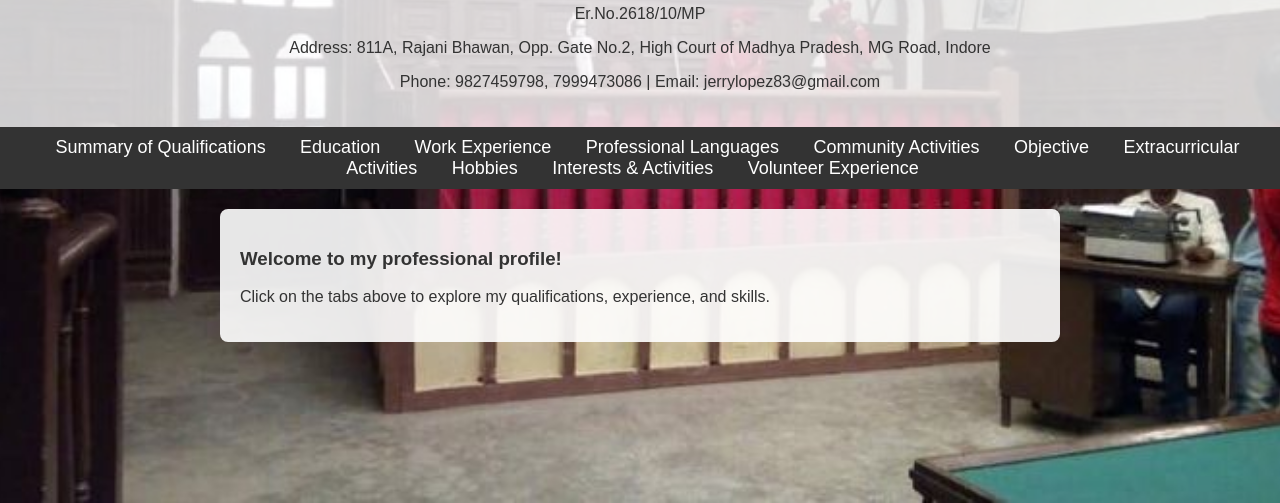
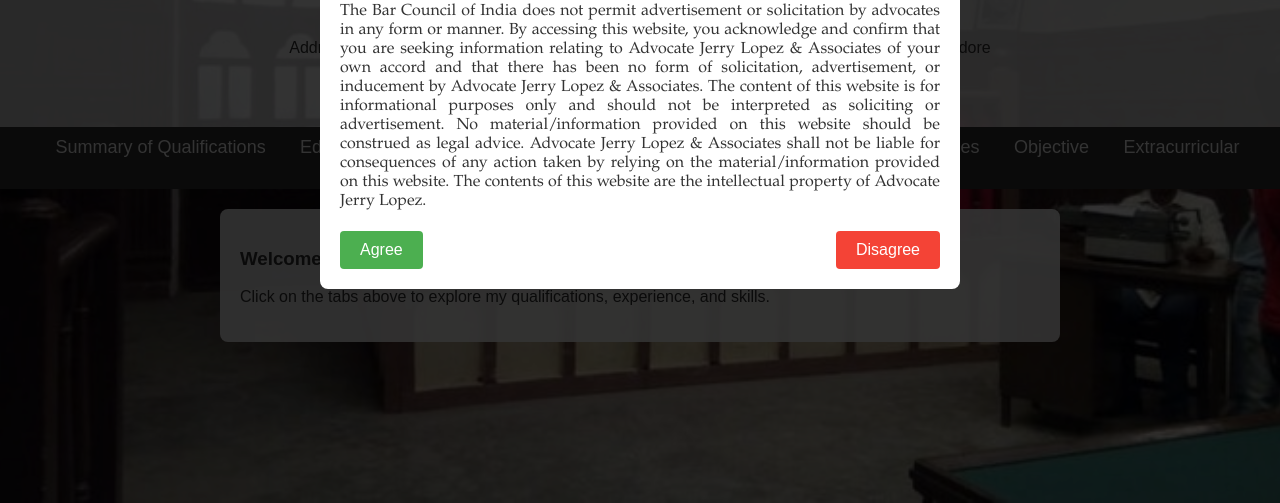
Before and after one commit to jerrylopez2112/RESUME, a plain HTML site: page index.html in a window 1280 px wide. Shown: the part 297-800 px from the top of the page. Drawn offline with Linux system fonts and the light colour scheme.

Commit message:
Update index.html

```diff
--- a/index.html
+++ b/index.html
@@ -44,9 +44,69 @@
             max-width: 800px;
             border-radius: 8px;
         }
+        /* Disclaimer overlay */
+        #disclaimer-overlay {
+            position: fixed;
+            top: 0;
+            left: 0;
+            width: 100%;
+            height: 100%;
+            background: rgba(0, 0, 0, 0.8);
+            display: flex;
+            justify-content: center;
+            align-items: center;
+            z-index: 1000;
+        }
+        #disclaimer-box {
+            background: white;
+            padding: 20px;
+            max-width: 600px;
+            border-radius: 8px;
+            font-family: Garamond, serif;
+            color: #333;
+            text-align: justify;
+        }
+        #disclaimer-box h1 {
+            text-align: center;
+            font-size: 24px;
+            margin-bottom: 20px;
+        }
+        #disclaimer-buttons {
+            display: flex;
+            justify-content: space-between;
+            margin-top: 20px;
+        }
+        #disclaimer-buttons button {
+            padding: 10px 20px;
+            font-size: 16px;
+            border: none;
+            border-radius: 4px;
+            cursor: pointer;
+        }
+        #agree {
+            background-color: #4CAF50;
+            color: white;
+        }
+        #disagree {
+            background-color: #f44336;
+            color: white;
+        }
     </style>
 </head>
 <body>
+    <!-- Disclaimer Overlay -->
+    <div id="disclaimer-overlay">
+        <div id="disclaimer-box">
+            <h1>DISCLAIMER</h1>
+            <p>The Bar Council of India does not permit advertisement or solicitation by advocates in any form or manner. By accessing this website, you acknowledge and confirm that you are seeking information relating to Advocate Jerry Lopez & Associates of your own accord and that there has been no form of solicitation, advertisement, or inducement by Advocate Jerry Lopez & Associates. The content of this website is for informational purposes only and should not be interpreted as soliciting or advertisement. No material/information provided on this website should be construed as legal advice. Advocate Jerry Lopez & Associates shall not be liable for consequences of any action taken by relying on the material/information provided on this website. The contents of this website are the intellectual property of Advocate Jerry Lopez.</p>
+            <div id="disclaimer-buttons">
+                <button id="agree">Agree</button>
+                <button id="disagree">Disagree</button>
+            </div>
+        </div>
+    </div>
+
+    <!-- Main Content -->
     <header>
         <img src="profile.jpg" alt="Jerry Lopez">
         <h1>Jerry Lopez</h1>
@@ -71,5 +131,14 @@
         <h3>Welcome to my professional profile!</h3>
         <p>Click on the tabs above to explore my qualifications, experience, and skills.</p>
     </div>
+
+    <script>
+        document.getElementById('agree').addEventListener('click', function() {
+            document.getElementById('disclaimer-overlay').style.display = 'none';
+        });
+        document.getElementById('disagree').addEventListener('click', function() {
+            window.location.href = 'https://www.google.com';
+        });
+    </script>
 </body>
 </html>
```
